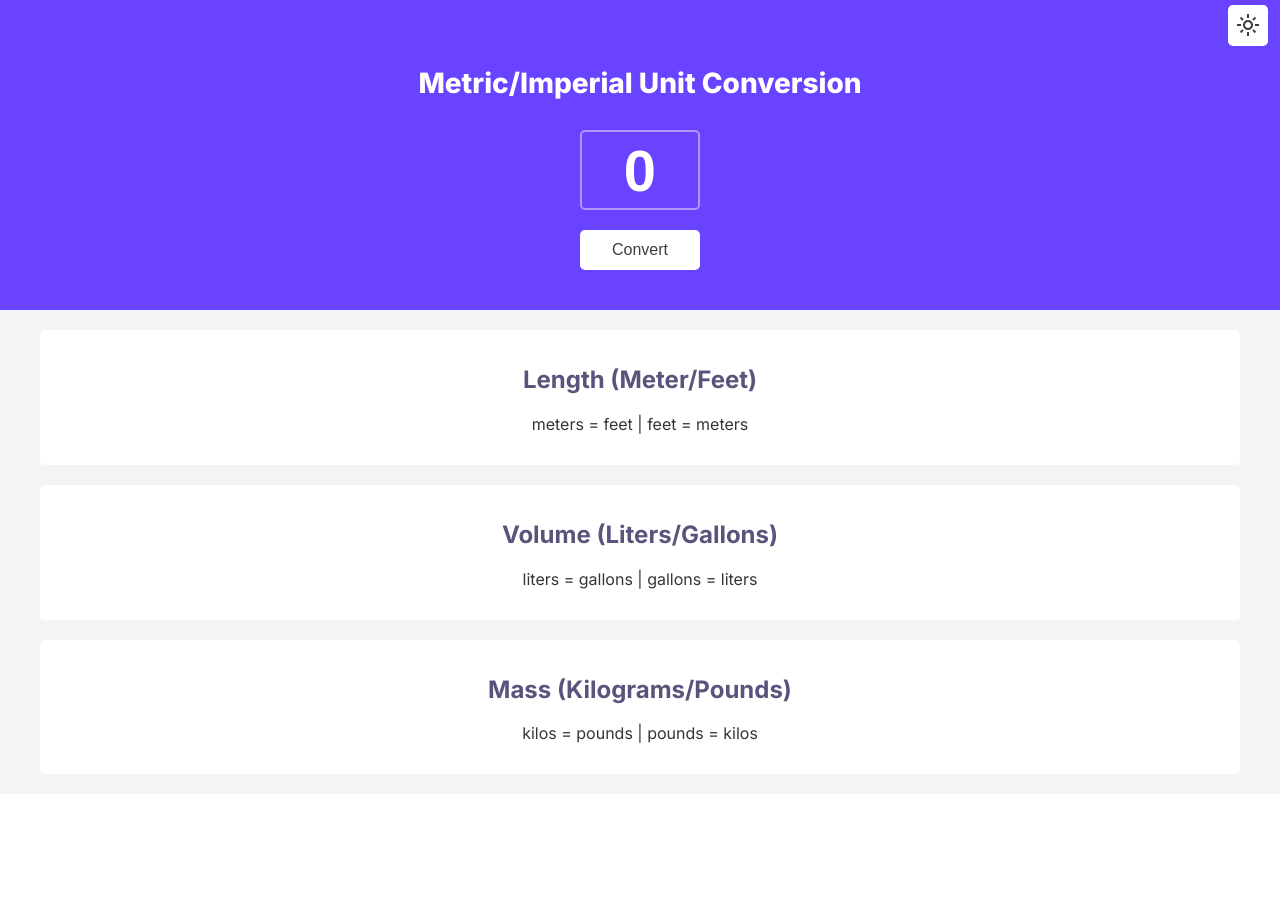
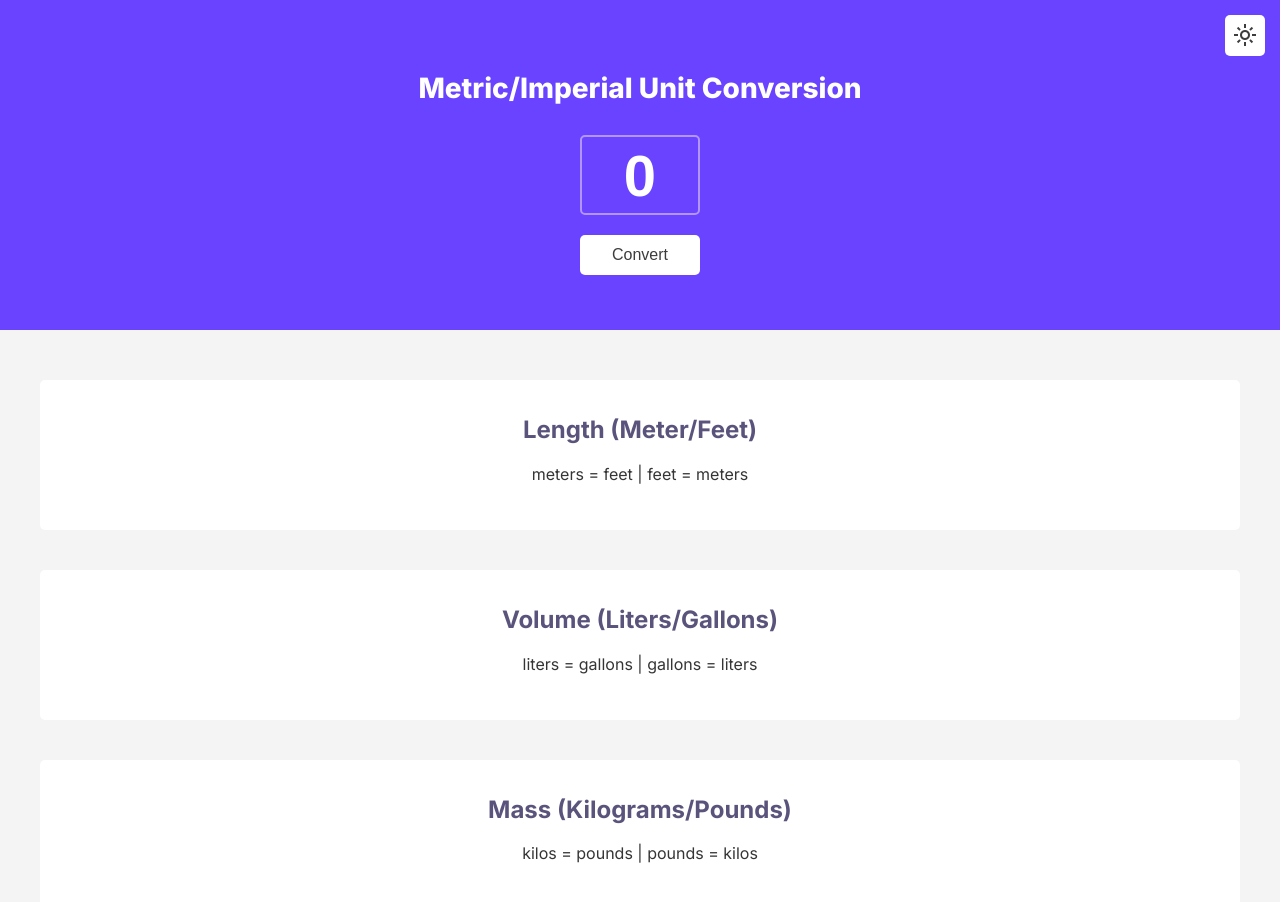
Before and after one commit to alissast/unit-converter, a plain HTML site: page index.html in a window 1280 px wide. Before the commit the page ends 800 px from the top, so only its background shows below. Drawn offline with nearby package versions, Linux system fonts and the light colour scheme.

Commit message:
A bit more spacing

```diff
--- a/index.css
+++ b/index.css
@@ -42,12 +42,14 @@ main {
     display: flex;
     flex-direction: column;
     align-items: center;
+    min-height: 100vh;
 }
 
 header {
     background-color: var(--color-header-bg);
     color: var(--color-header-fg);
     width: 100%;
+    padding: 15px;
 }
 
 #dark-mode-btn-container {
@@ -56,8 +58,8 @@ header {
     align-items: flex-end;
 }
 
-#dark-mode-btn {
-    margin: 5px 12px;
+.material-symbols-outlined {
+    font-size: 24px;
 }
 
 #title {
@@ -70,7 +72,6 @@ header {
     display: flex;
     flex-direction: column;
     align-items: center;
-    justify-content: space-between;
     gap: 10px;
     margin: 30px auto;
 }
@@ -114,13 +115,21 @@ header {
 article {
     background-color: var(--color-section-bg);
     color: var(--color-main-fg);
-    margin: 20px 40px;
-    padding: 15px;
+    padding-top: 15px;
+    padding-bottom: 30px;
     border-radius: 5px;
+    margin: 10px 20px;
 }
 
 .results-container {
     width: 100%;
+    display: flex;
+    flex-direction: column;
+    align-items: stretch;
+    justify-content: space-evenly;
+    gap: 20px;
+    padding: 20px;
+    margin: 20px auto;
 }
 
 .unit-type-h2 {
```
